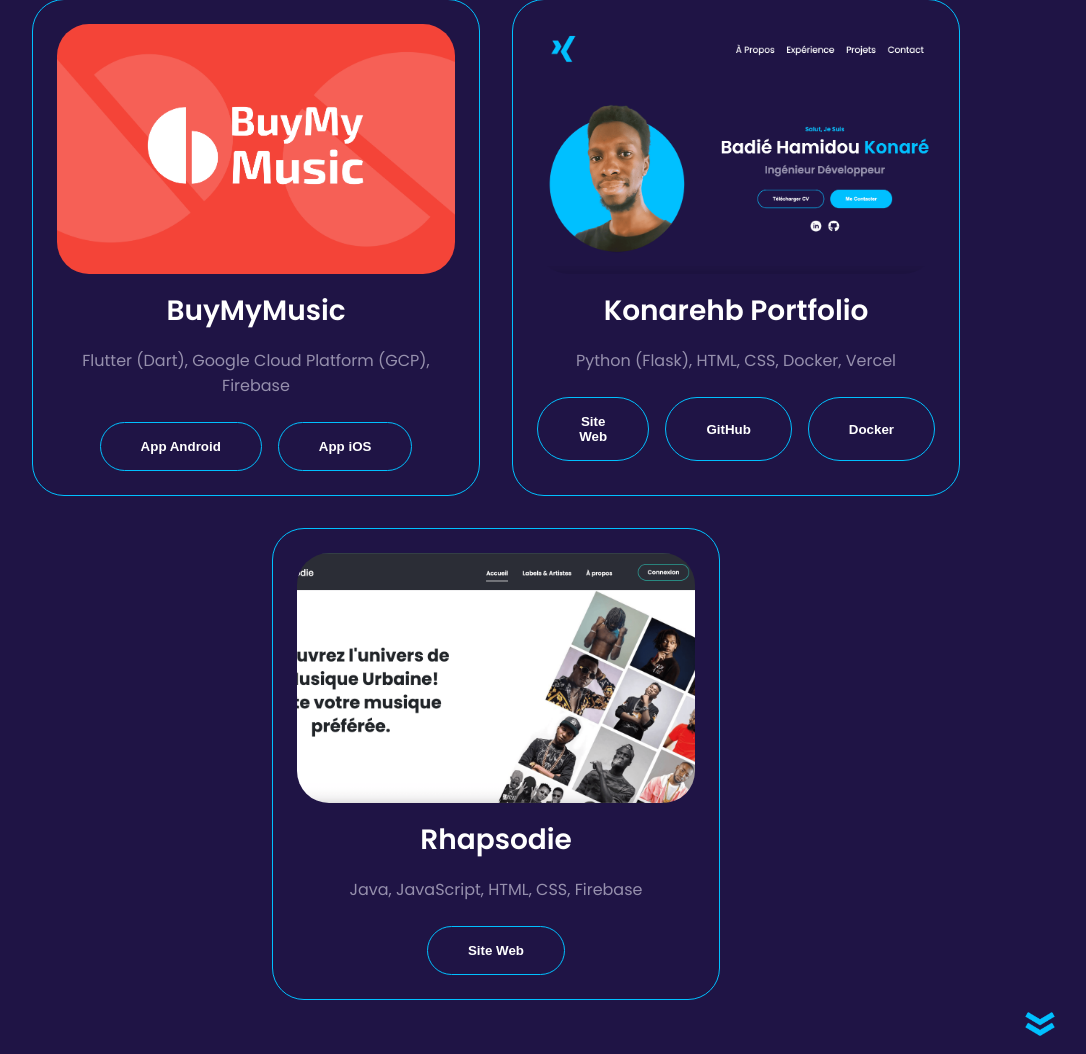
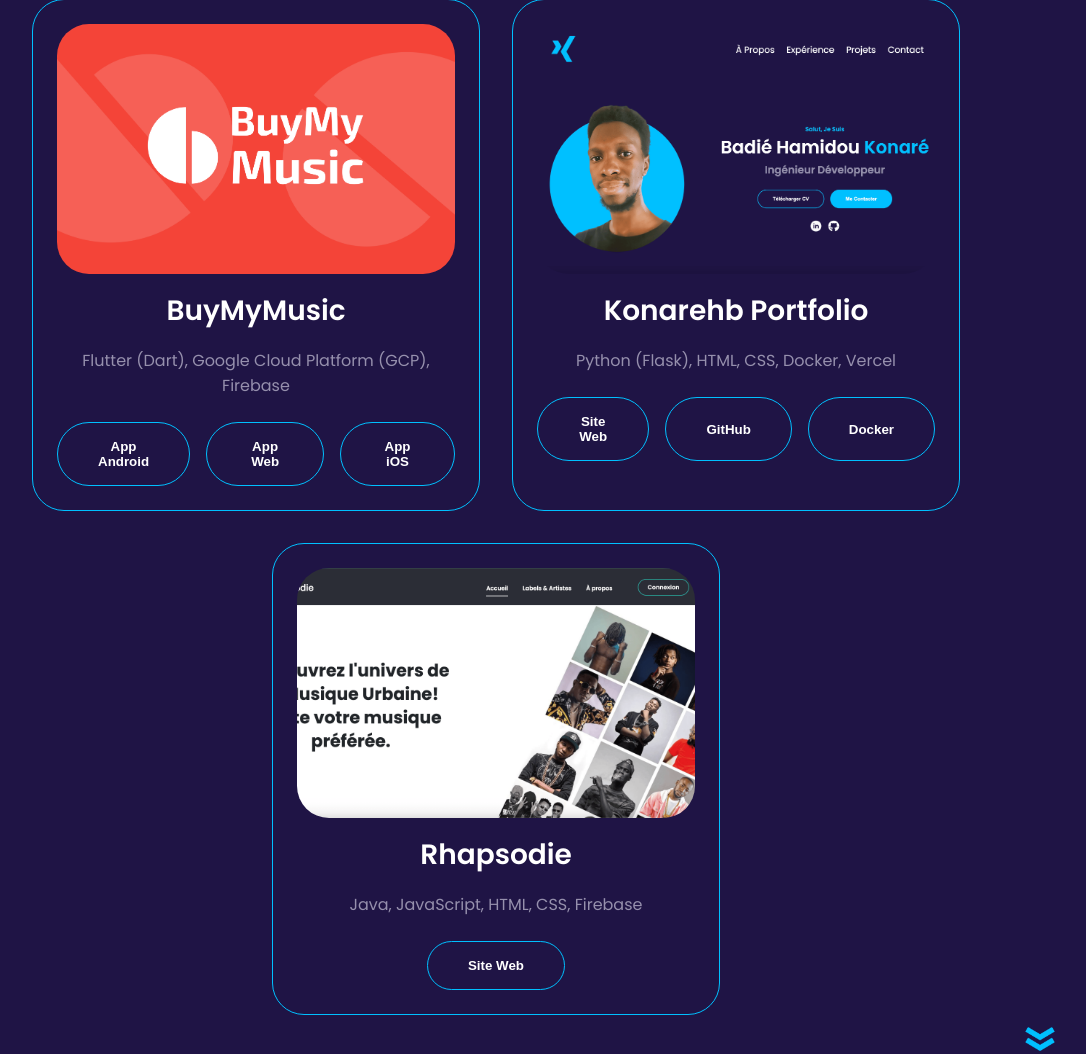
Before and after one commit to konarehb/flask-portfolio, a Flask app: page / in a window 1280 px wide. Shown: the part 2586-3640 px from the top of the page, without its empty margins (144-1230 px from the left). Run offline with Flask 3, Linux system fonts and the light colour scheme.

Commit message:
Add web app link to project 'BuyMyMusic'

```diff
--- a/templates/index.html
+++ b/templates/index.html
@@ -264,6 +264,12 @@
                 </button>
                 <button
                   class="btn btn-color-2 project-btn"
+                  onclick="window.open('https://buymymusic.web.app')"
+                >
+                  App Web
+                </button>
+                <button
+                  class="btn btn-color-2 project-btn"
                   onclick="alert('Bientôt Disponible !')"
                 >
                   App iOS
```
